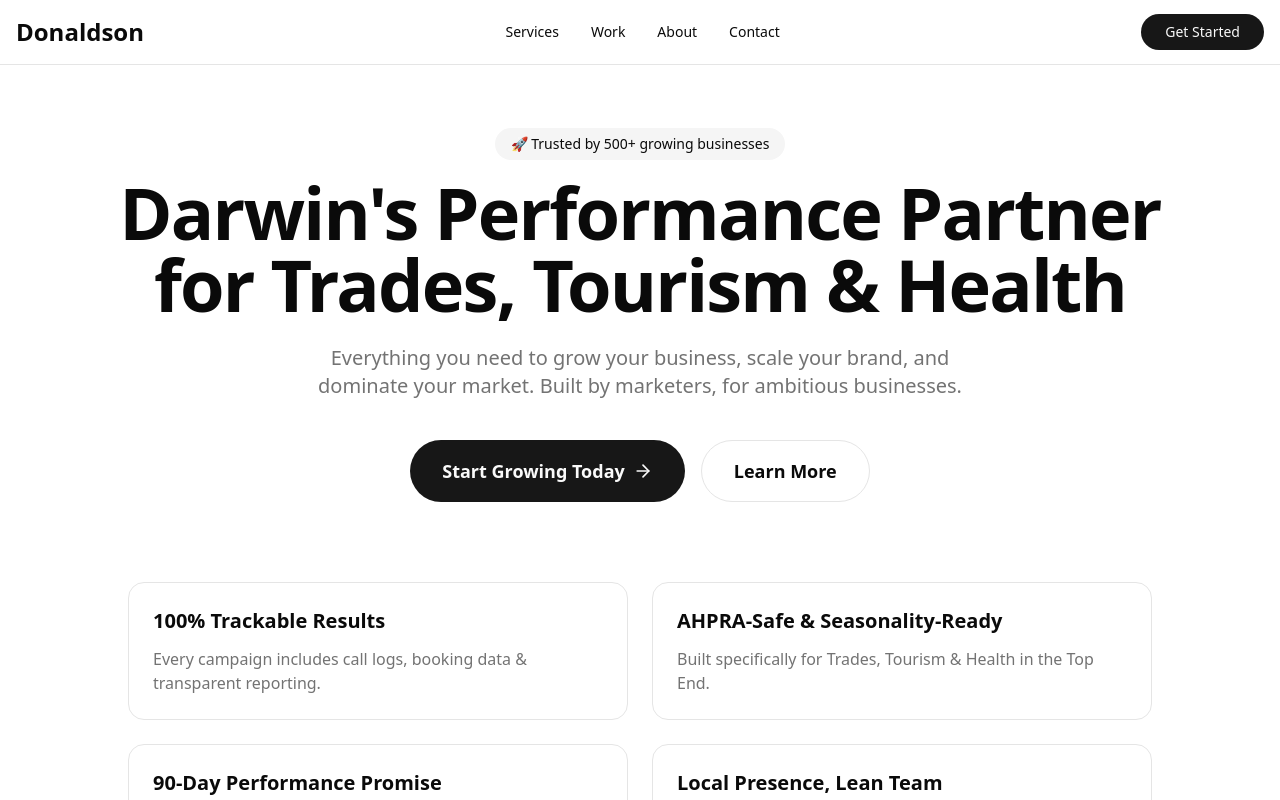
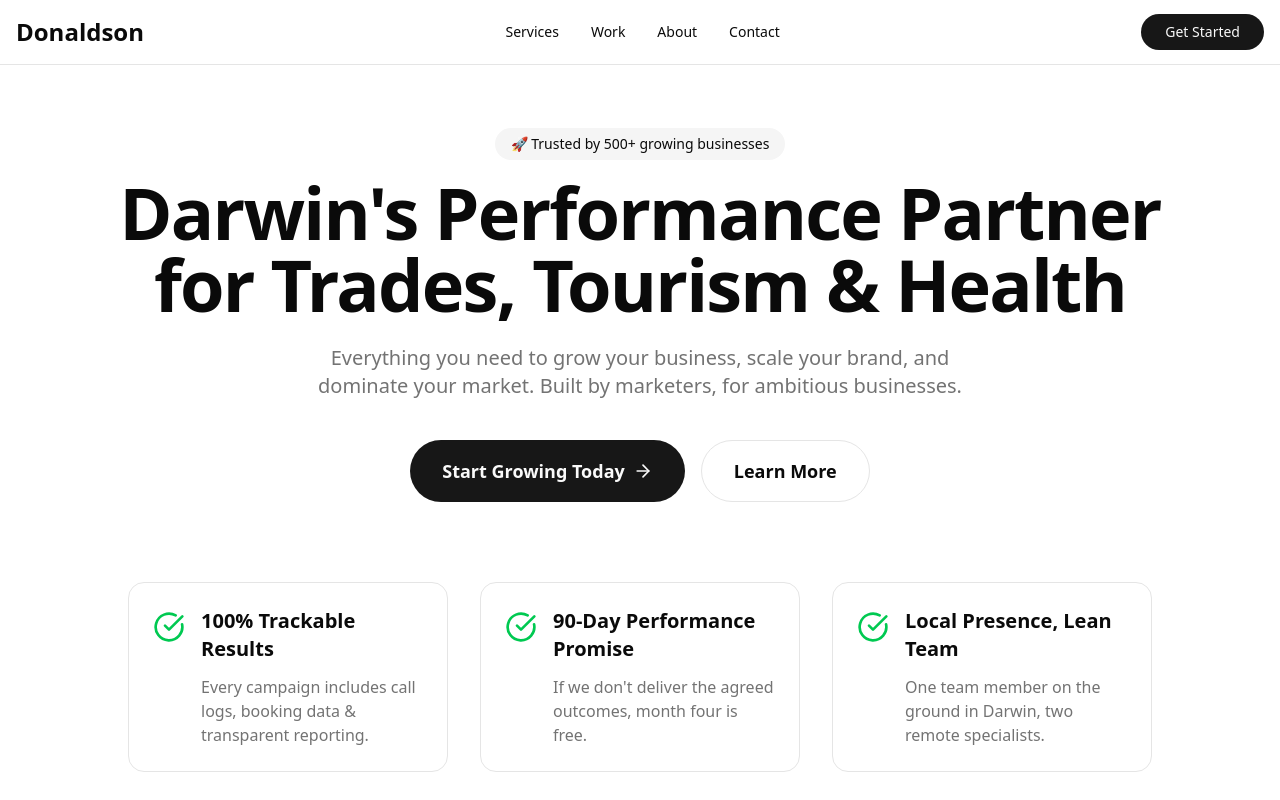
Before and after one commit to donaldsonblack/donaldson-agency, a Next.js app: page / in a window 1280 px wide. Shown: the top 800 px of the page. Built offline with nearby package versions, Linux system fonts and the light colour scheme; no server answers.

Commit message:
updated styling of promises in hero

```diff
--- a/src/app/page.tsx
+++ b/src/app/page.tsx
@@ -1,6 +1,7 @@
 import {
   ArrowRight,
   BarChart3,
+  CircleCheckBig,
   Sparkles,
   Target,
   TrendingUp,
@@ -106,30 +107,33 @@ export default function Home() {
           </div>
 
           {/* Hero Features */}
-          <div className="grid grid-cols-1 md:grid-cols-2 gap-6 mt-20 max-w-5xl mx-auto">
-            <div className="bg-card border border-border rounded-2xl p-6 hover:border-primary/50 transition-colors">
+          <div className="grid grid-cols-1 md:grid-cols-3 gap-8 mt-20 max-w-5xl mx-auto">
+            <div className="bg-card border border-border rounded-2xl p-6 hover:border-primary/50 transition-colors flex items-start gap-4">
+              <CircleCheckBig className="w-8 h-8 text-green-500 flex-shrink-0 mt-1" />
+              <div>
                 <h3 className="text-xl font-bold mb-3">100% Trackable Results</h3>
                 <p className="text-muted-foreground">
                   Every campaign includes call logs, booking data & transparent reporting.
                 </p>
               </div>
-            <div className="bg-card border border-border rounded-2xl p-6 hover:border-primary/50 transition-colors">
-              <h3 className="text-xl font-bold mb-3">AHPRA-Safe & Seasonality-Ready</h3>
-              <p className="text-muted-foreground">
-                Built specifically for Trades, Tourism & Health in the Top End.
-              </p>
             </div>
-            <div className="bg-card border border-border rounded-2xl p-6 hover:border-primary/50 transition-colors">
+            <div className="bg-card border border-border rounded-2xl p-6 hover:border-primary/50 transition-colors flex items-start gap-4">
+              <CircleCheckBig className="w-8 h-8 text-green-500 flex-shrink-0 mt-1" />
+              <div>
                 <h3 className="text-xl font-bold mb-3">90-Day Performance Promise</h3>
                 <p className="text-muted-foreground">
                   If we don't deliver the agreed outcomes, month four is free.
                 </p>
               </div>
-            <div className="bg-card border border-border rounded-2xl p-6 hover:border-primary/50 transition-colors">
+            </div>
+            <div className="bg-card border border-border rounded-2xl p-6 hover:border-primary/50 transition-colors flex items-start gap-4">
+              <CircleCheckBig className="w-8 h-8 text-green-500 flex-shrink-0 mt-1" />
+              <div>
                 <h3 className="text-xl font-bold mb-3">Local Presence, Lean Team</h3>
                 <p className="text-muted-foreground">
                   One team member on the ground in Darwin, two remote specialists.
                 </p>
+              </div>
             </div>
           </div>
         </div>
```
Lines whose indentation alone changed are shown as unchanged.
